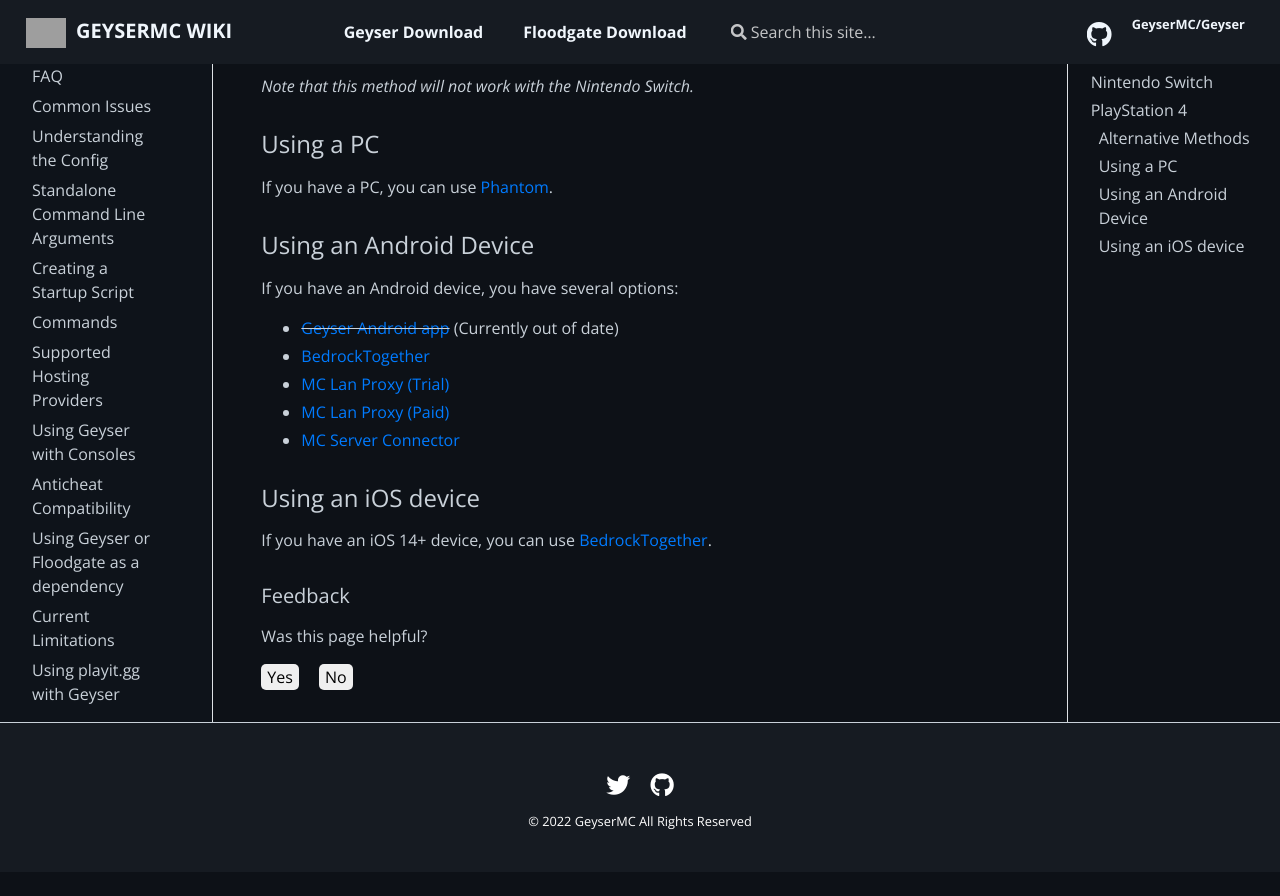
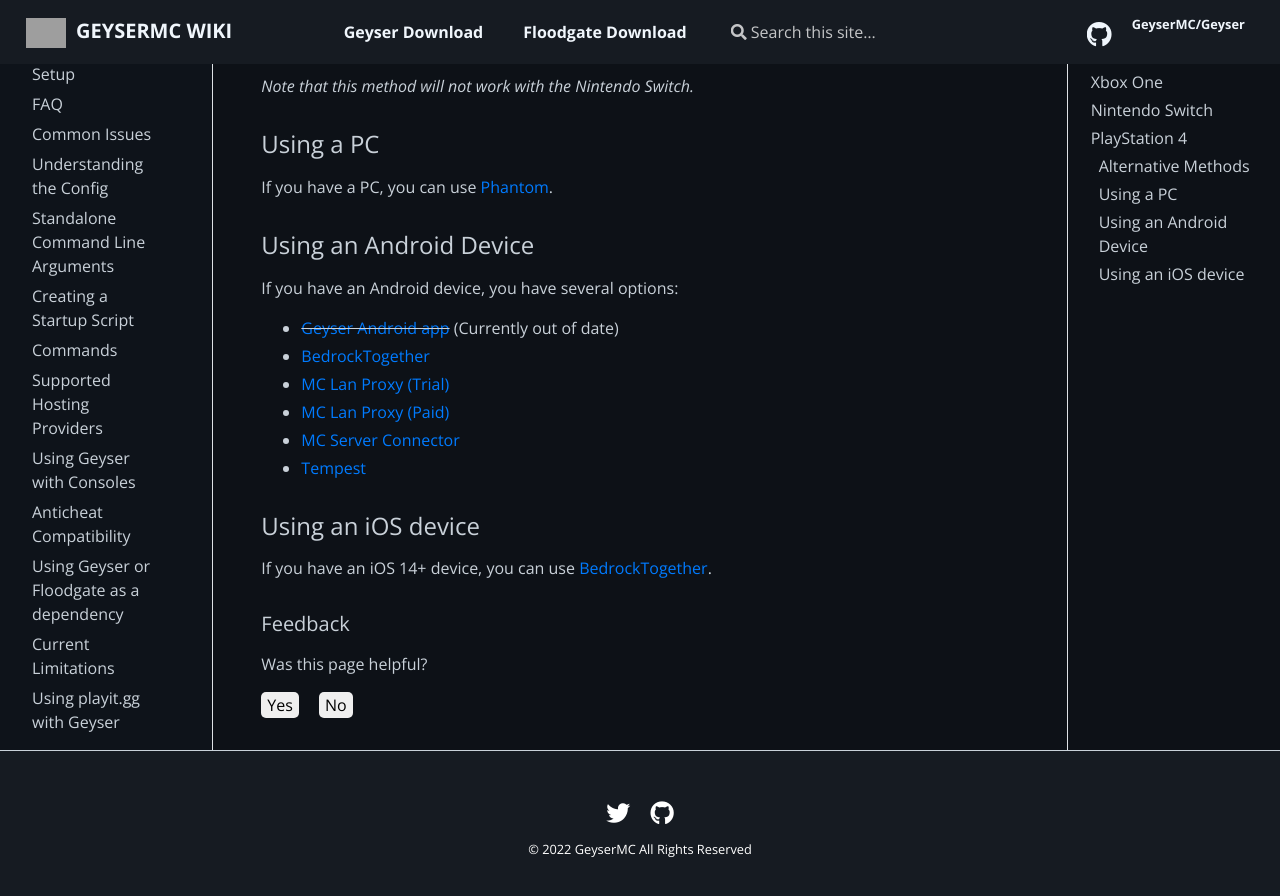
Before and after one commit to GeyserMC/GeyserWiki, a Jekyll site: the page built from _docs/geyser/using-geyser-with-consoles.md, in a window 1280 px wide and 900 px high, scrolled down 1790 px. Shown: the top 896 px of the window. Built offline with Jekyll 4.4.1, drawn with Linux system fonts in a browser that asks for light colours; before the commit the page ends 2662 px from its top, so only the background shows below that; grey boxes are pictures that could not be loaded.

Commit message:
Add an alternative Android app for connecting (#84)

```diff
--- a/_docs/geyser/using-geyser-with-consoles.md
+++ b/_docs/geyser/using-geyser-with-consoles.md
@@ -48,6 +48,7 @@
 - [MC Lan Proxy (Trial)](https://play.google.com/store/apps/details?id=com.luzenna.mineproxydroidtrial)
 - [MC Lan Proxy (Paid)](https://play.google.com/store/apps/details?id=com.luzenna.mineproxydroid)
 - [MC Server Connector](https://play.google.com/store/apps/details?id=com.smokiem.mcserverconnector)
+- [Tempest](https://play.google.com/store/apps/details?id=net.ahmed.tempest)
 
 ### Using an iOS device
 If you have an iOS 14+ device, you can use [BedrockTogether](https://apps.apple.com/app/bedrocktogether/id1534593376).
```
